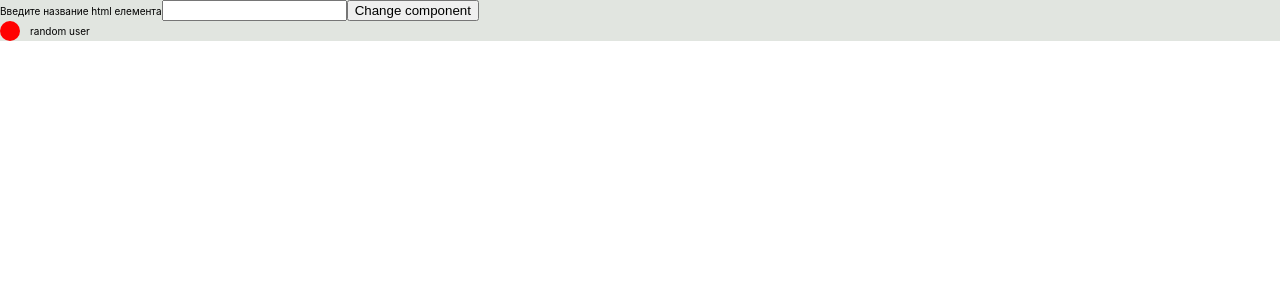
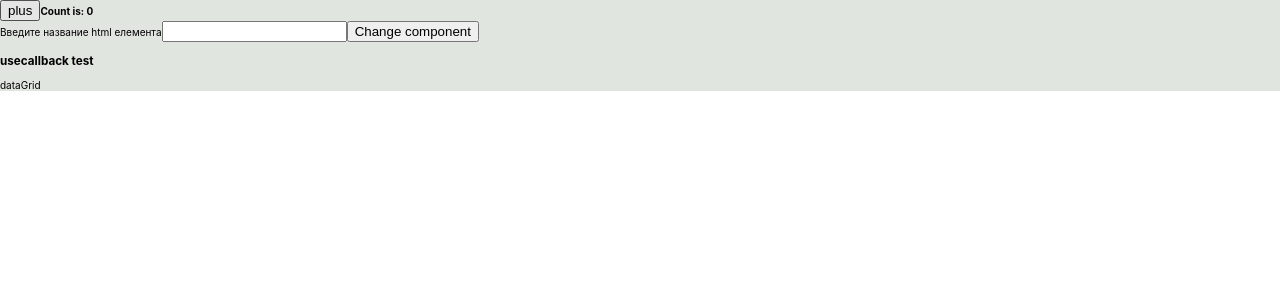
Before and after one commit to 7GBars/react-learning, a React (Create React App) app: page / in a window 1280 px wide. Shown: the top 300 px of the page. Built offline with nearby package versions, Linux system fonts and the light colour scheme.

Commit message:
refactor: -добавить тест useCallback и React.memo

```diff
--- a/src/App.tsx
+++ b/src/App.tsx
@@ -1,15 +1,19 @@
-import React from 'react';
+import React, {useState} from 'react';
 import {DynamicNameWrapper, UserInfo} from './components';
 import './App.scss';
+import {ComponentUseCallback} from "./hooksLearnings/useCallback&useMemo/UserInfo";
 
 
 
 function App() {
-
+  const [count, setCount] = useState(0);
   return (
     <div className="App">
+        <button onClick={(e) => setCount(c => ++c)}> plus </button>
+        <b>Count is: {count}</b>
         <DynamicNameWrapper/>
-        <UserInfo name={'random user'}/>
+        {/*<UserInfo name={'random user'}/>*/}
+        <ComponentUseCallback name={'usecallback'}/>
     </div>
   );
 }
--- a/src/hooksLearnings/useCallback&useMemo/UserInfo.tsx
+++ b/src/hooksLearnings/useCallback&useMemo/UserInfo.tsx
@@ -1,16 +1,26 @@
-import React from 'react';
-import {useUserStatus} from "../../customHooks";
-
-import './useCallback&useMemo.scss';
+import React, {useCallback, useEffect, useMemo, useState} from 'react';
+import {DynamicNameWrapper} from "../../components";
 
 type TUserInfo = {
     name: string;
 }
+
+
 export function ComponentUseCallback(props: React.PropsWithChildren<TUserInfo>) {
+
+    const MemoizedFunction = useCallback(React.memo((props: any) => {
+        console.log('check without reactMemo')
+           return <>dataGrid</>
+    }), []);
+
+    useEffect(() => {
+
+    }, [MemoizedFunction])
 
     return (
         <div>
-
+            <h3>{props.name} test</h3>
+            <MemoizedFunction/>
         </div>
     );
 }
```
